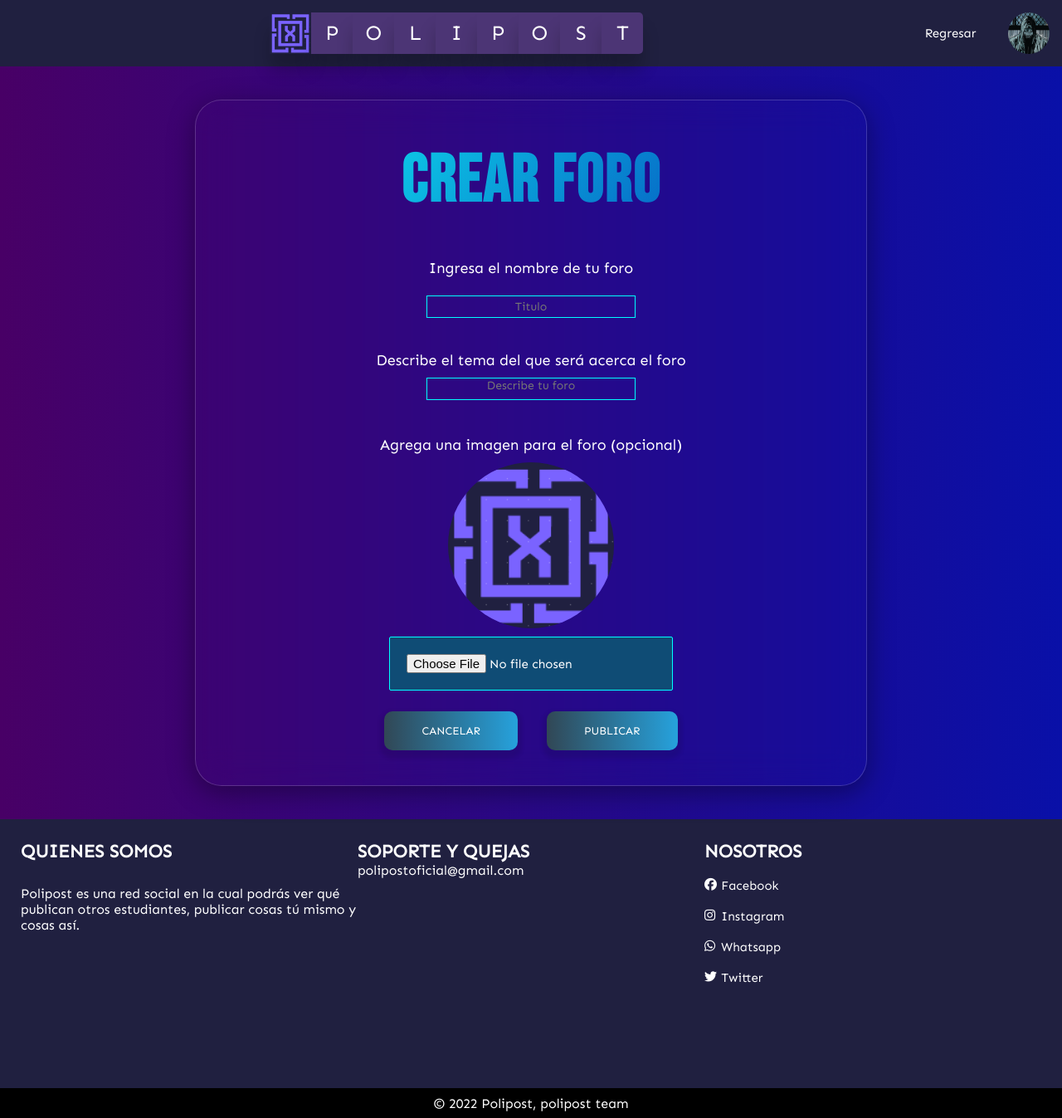
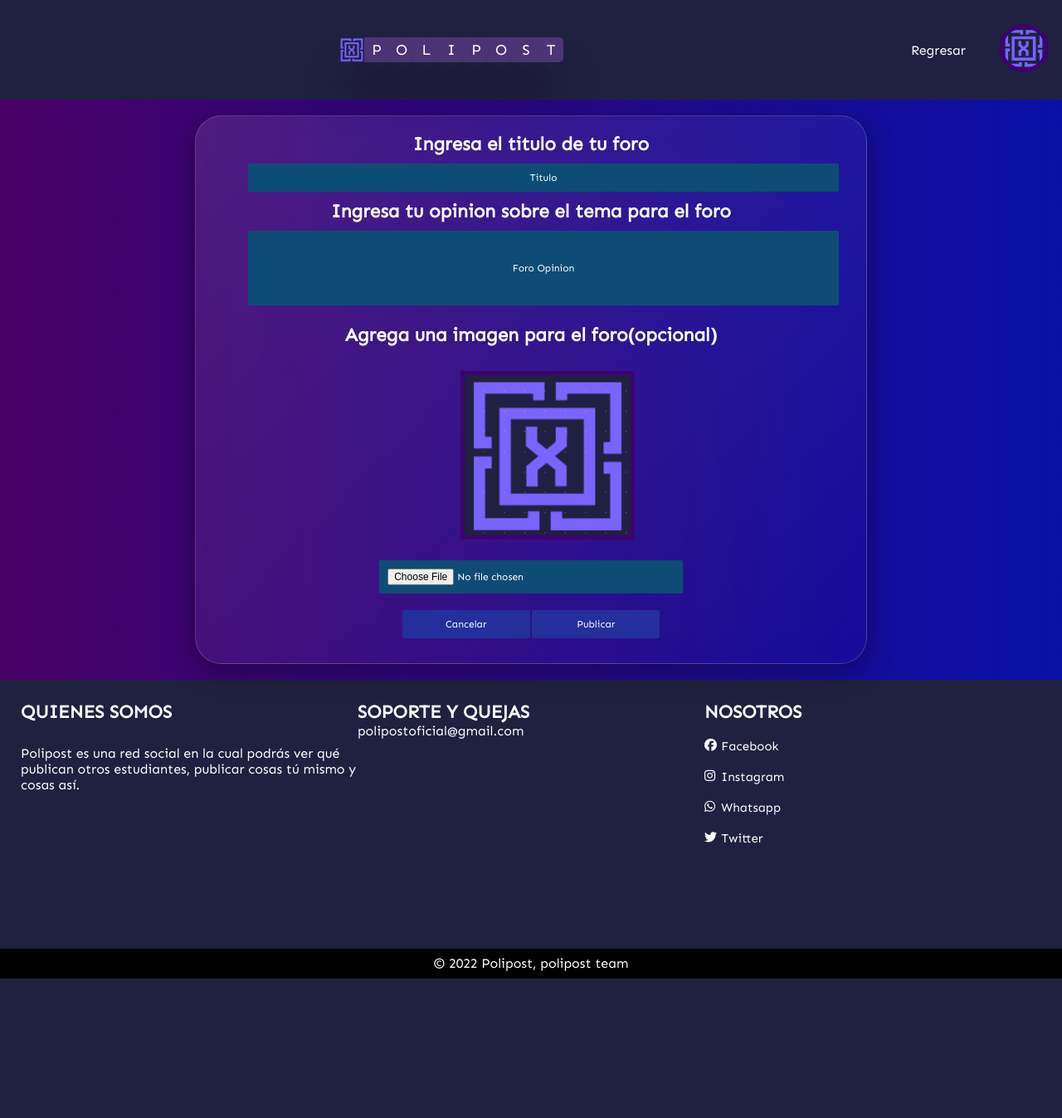
Before and after one commit to Yag0Veg4/Polipost, a PHP site: page /foro/crear_foro.html in a window 1280 px wide. Shown: the whole page at 83% size. After the commit the page ends 1179 px from the top, so only its background shows below. Run offline with PHP 8.4, Linux system fonts and the light colour scheme; some libraries are stand-ins or nearby versions.

Commit message:
Revert "Cambios de diseño"
This reverts commit 1608cd23a69cb93c28b4eac71cb5e47fd5292b48.

```diff
--- a/foro/crear_foro.css
+++ b/foro/crear_foro.css
@@ -18,12 +18,40 @@ body {
 }
 
     header {
+        width: 100%;
+        height: 15vh;
         background-color: #202040;
+        display: grid;
+        grid-template-columns: 85% 15%;
+        grid-area: center;
+        align-content: center;
+        align-items: center;
+        position: fixed;
+        z-index: 1;
     }
-        #nav-bar {
-            display: grid;
-            grid-template-columns: 86% 7% 7%;
+
+        #nav-logo {
+            display: flex;
+            justify-content: center;
+            align-items: center;
         }
+
+        #nav-links {
+            display: flex;
+            align-items: center;
+        }
+
+        #nav {
+            display: flex;
+            align-items: center;
+        }
+            #nav a {
+                color: #fff;
+            }
+                #nav a:hover {
+                    transition: 0.3s all ease-in-out;
+                    color: darkorange;
+                }
 
         #logo{
             float: left;
@@ -40,16 +68,16 @@ body {
             align-items: center;
         }
             #logo ul li {
-                width: 50px;
-                height: 50px;
+                width: 30px;
+                height: 30px;
                 background-color: #4C3575;
                 color: white;
                 font-family: 'Sen';
-                font-size: 25px;
+                font-size: 18px;
                 display: flex;
                 justify-content: center;
                 align-items: center;
-                box-shadow: 0 20px 20px rgba(0, 0, 0, 0.2);
+                box-shadow: 0 40px 50px rgba(0, 0, 0, 0.2);
                 transition: 0.3s ease-in-out;
             }
                 #img-logo img{
@@ -59,8 +87,8 @@ body {
                 }
 
                 #logo ul li img {
-                    width: 50px;
-                    height: 50px;
+                    width: 30px;
+                    height: 30px;
                 }
 
                 #logo ul li:first-child {
@@ -79,103 +107,31 @@ body {
                         transform: skewY(-15deg);
                     }
 
-        #nav-links {
-            display: flex;
-            justify-content: center;
-            align-items: center;
-        }
-            #nav-links a {
-                font-size: 15px;
-                color: white;
-                transition: 0.2s all ease-in-out;
-            }
-                #nav-links a:hover {
-                    font-size: 16px;
-                    color: darkorange;
-                }
-
-    #menu-perfil {
-        display: flex;
-        justify-content: end;
-        align-items: center;
-        padding: 15px;
-        position: relative;
+    #n1 a {
+        color: white;
     }
-        #menu-perfil a {
-            color: #fff;
-            text-decoration: none;
+        #n1 a:hover {
+            color: #696969;
         }
 
-        #opciones-menu {
-            display: none;
-            overflow: hidden;
-            box-shadow: 2px 2px 5px;
-            position: absolute;
-            min-width: 100px;
-            margin-top: 110px;
-            transition: 0.3s all ease-in-out;
-        }
-            #menu-perfil:hover #opciones-menu {
-                display: grid;
-                align-items: flex-end;
-            }
-
-            #menu-perfil #opciones-menu ul {
-                padding: 0px;
-                margin-top: 0px;
-                list-style: none;
-                background-color: #055dc8d5;
-            }
-                #opciones-menu a {
-                    color: #fff;
-                    display: grid;
-                    align-items: flex-end;
-                    padding: 5px;
-                    text-decoration: none;
-                    transition: .2s all ease-in-out;
-                }
-
-                #opciones-menu a:hover {
-                    color: darkorange;
-                    background-color: #156fdcd5;
-                }
-
-        #imp {
-            width: 50px;
-            height: 50px;
-            border-radius: 50%;
-            object-fit: cover;
-        }
-
-
-main {
-    z-index: 2;
-    text-align: center;
-    display: grid;
-}
-    #tit {
-        font-weight:900;
-        font-size: 80px;
-        font-family: 'Bebas Neue';
-        letter-spacing: 2px;
-        padding: 30px;
-        background: -webkit-linear-gradient(143deg, rgba(2,51,181,1) 0%, rgba(16,255,248,1) 100%);
-        -webkit-background-clip: text;
-        -webkit-text-fill-color: transparent;
+    main {
+        margin-top: 15vh;
+        min-height: 50vh;
+        z-index: 2;
+        text-align: center;
     }
 
-        .sub-tit {
+        label{
             text-align: center;
-            font-size: 18px;
-            font: lighter;
         }
 
     #glass {
+        width: 60%;
+        height: auto;
         display: block;
         margin: auto;
-        width: 60%;
-        height: auto;
-        background: linear-gradient(135deg, rgba(255, 255, 255, -1), rgba(255, 255, 255, 0));
+        float: center;
+        background: linear-gradient(135deg, rgba(255, 255, 255, 0.1), rgba(255, 255, 255, 0));
         -webkit-backdrop-filter: blur(20px);
         backdrop-filter: blur(20px);
         box-shadow: 0 8px 32px 0 rgba(0, 0, 0, 0.37);
@@ -184,119 +140,133 @@ main {
         color: white;
         font-size: 10px;
         padding: 20px 20px;
-        margin: 40px auto;
     }
 
-    .secc {
-        padding: 15px;
-    }
+        input {
+            padding: 10px 10px;
+            border: none;
+            margin: 10px 0;
+            width: calc(70% - 22px);
+            text-align: center;
+            font-size: 12px;
+            font-family: 'Sen';
+            background-color: #0F4C75;
+            border-radius: 2px;
+            color: #292929;
+            transition: 0.3s all ease-in-out;
 
-    .nom-foro {
-        display: grid;
-        justify-content: center;
-    }
-        .inp {
-            width: 250px;
-            height: 25px;
-            margin: 10px;
-            font-size: 14px;
-            font-family: 'Sen';
-            background-color: transparent;
-            border: 1px solid cyan;
-            color: #fff;
-            transition: 0.3s all ease-in-out;
-            text-align: center;
         }
-            .inp:focus {
-                width: 450px;
-                height: 25px;
-                background-color: #0F4C75;
+
+            input::placeholder {
+                color: #fff;
+                transition: 0.3s all ease-in-out;
             }
 
-    .desc-foro {
-        display: grid;
-        justify-content: center;
-    }
-        textarea {
-            width: 250px;
-            height: 25px;
-            resize: none;
-            margin: 10px;
-            font-size: 14px;
-            font-family: 'Sen';
-            background-color: transparent;
-            border: 1px solid cyan;
-            color: #fff;
-            transition: 0.3s all ease-in-out;
-            text-align: center;
-        }
-            textarea:focus {
-                width: 450px;
-                height: 300px;
-                background-color: #0F4C75;
+                input:focus::placeholder {
+                    color: #393939;
+                }
+
+                input:focus,
+                input:not(:placeholder-shown) {
+                    width: calc(80% - 22px);
+                    background-color: rgba(255,255,255,0.9);
+                }
+
+            label{
+                font-size: 15px;
             }
 
-    .img-foro {
-        display: grid;
-        justify-content: center;
-        align-items: center;
-        row-gap: 10px;
-    }
+            #TF{
+                width: 90%;
+                height: 20%;
+                float: center;
+                margin-left: 30px;
+            }
 
-        .img-foro #foto-fo {
-            display: block;
-            margin: auto;
+            #OF{
+                width: 90%;
+                height: 70px;
+                float: center;
+                margin-left: 30px;
+            }
+
+            #CAN{
+
+                width: 20%;
+                cursor: pointer;
+
+            }
+
+            #CAN:hover{
+                background-color: #646FD4;
+            }
+
+            #PU{
+                width: 20%;
+                cursor: pointer;
+
+            }
+
+            #PU:hover{
+                background-color: #646FD4;
+            }
+
+            input[type=submit] {
+                background-color: #242F9B;
+                color: white;
+            }
+
+            #select-foto{
+                padding: 10px 10px;
+                border: none;
+                margin: 10px 0;
+                width: 45%;
+                text-align: center;
+                font-size: 12px;
+                font-family: 'Sen';
+                background-color: #0F4C75;
+                border-radius: 2px;
+                color: #292929;
+                transition: 0.3s all ease-in-out;
+                color: white;
+            }
+
+
+
+            #RE{
+                color: white;
+                margin-top: 20px;
+                margin-left: 10px;
+            }
+
+            #RE:hover{
+                color: #696969;
+            }
+
+
+
+
+            #peimg{
+
+                width: 50px;
+                height: auto;
+                border-radius: 50%;
+                border: 5px solid #3F0071;
+                margin-left: 40px;
+
+
         }
 
-            #foto-fo{
+        #foto-fo{
                 width: 200px;
-                height: 200px;
-                object-fit: cover;
-                border-radius: 50%;
-            }
+                height: auto;
+                border: 5px solid #3F0071;
+                margin-left: 40px;
+        }
 
-        .img-foro #select-foto {
-            display: block;
-            margin: auto;
-        }
-            #select-foto {
-                background-color: #0F4C75;
-                font-family: 'Sen';
-                font-size: 15px;
-                width: 300px;
-                height: auto;
-                padding: 20px;
-                border: 1px solid cyan;
-                border-radius: 2px;
-            }
 
-    .btns {
-        display: flex;
-        align-items: center;
-        justify-content: center;
-        gap: 15px;
-    }
-            .btn {
-                background-image: linear-gradient(to left, #314755 0%, #26a0da  51%, #314755  100%);
-                margin: 10px;
-                padding: 15px 45px;
-                text-align: center;
-                text-transform: uppercase;
-                transition: 0.4s;
-                background-size: 200% auto;
-                color: white;
-                border-radius: 10px;
-                display: block;
-                border: none;
-                font-family: 'Sen';
-                box-shadow: 0 5px 5px 5px rgba(0, 0, 0, .09);
-            }
 
-                .btn:hover {
-                    background-position: right center;
-                    color: #fff;
-                    text-decoration: none;
-                }
+
 
     footer {
         width: 100%;
--- a/foro/crear_foro.html
+++ b/foro/crear_foro.html
@@ -10,13 +10,12 @@
         <link rel="preconnect" href="https://fonts.gstatic.com" crossorigin>
         <link href="https://fonts.googleapis.com/css2?family=Sen&display=swap" rel="stylesheet">
         <link href="https://fonts.googleapis.com/css2?family=Lato&display=swap" rel="stylesheet">
-        <link href="https://fonts.googleapis.com/css2?family=Bebas+Neue&display=swap" rel="stylesheet">
         <link rel="stylesheet" href="https://use.fontawesome.com/releases/v5.8.1/css/all.css" integrity="sha384-50oBUHEmvpQ+1lW4y57PTFmhCaXp0ML5d60M1M7uH2+nqUivzIebhndOJK28anvf" crossorigin="anonymous">
         <link rel="shortcut icon" href="../image/logo.png" type="image/*">
     </head>
     <body>
         <header>
-            <nav id="nav-bar">
+            <nav id="nav-logo">
                 <section id="logo">
                     <ul>
                         <li id="img-logo"><a href="../index.php"><img src="../image/logo.png" alt=""></a></li>
@@ -30,46 +29,37 @@
                         <li><a href="../index.php">T</a></li>
                     </ul>
                 </section>
-                <section id="nav-links">
-                    <a href="javascript:history.back()">Regresar</a>
-                </section>
-                <section id="menu-perfil">
-                    <img src="../image/Batman.jpg" id="imp">
-                    <section id="opciones-menu">
-                        <ul>
-                            <li><a href="../perfil usuario/perfil-user.html">Perfil</a></li>
-                            <li><a href="../Polipost/login/logout.php">Sailr</a></li>
-                        </ul>
-                    </section>
-                </section>
             </nav>
+            <section id="nav-links">
+                <nav> <a href="javascript:history.back()" id="RE">Regresar</a></nav>
+                <nav id="nav">
+                    <a href="/perfil/perfil-user.html"><img src="../image/logo.png" id="peimg"></a>
+                </nav>
+            </section>
         </header>
         <main>
-            <section id="glass">
-                <big><h1 id="tit">CREAR FORO</h1></big>
-                <form action="registro-foro.php" method="post">
-                    <article>
-                        <section class="nom-foro secc">
-                            <label for="" class="sub-tit">Ingresa el nombre de tu foro</label><br>
-                            <input type="text" name="Tforo" placeholder="Titulo" required class="inp">
-                        </section>
-                        <section class="tema-foro secc">
-                            <label for="" class="sub-tit">Describe el tema del que será acerca el foro</label><br>
-                            <p><textarea name="inp-desc" id="inp-desc" placeholder="Describe tu foro"></textarea></p>
-                        </section>
-                        <section class="img-foro secc">
-                            <label for="imagen" class="sub-tit">Agrega una imagen para el foro (opcional)</label>
-                            <img src="../image/logo.png" id="foto-fo">
-                            <input type="file" id="select-foto">
-                        </section>
-                        <section class="btns">
-                            <input type="submit" name="Cancelar" class="btn" value="Cancelar">
-                            <input type="submit" name="Publicar" class="btn" value="Publicar">
-                        </section>
-                    </article>
+            <form action="" method="">
+                <br>
+                <article id="glass">
+                    <label for=""><h1>Ingresa el titulo de tu foro</h1></label>
+                    <input type="text" name="Tforo" placeholder="Titulo" required id="TF">
+                    <label for=""><h2>Ingresa tu opinion sobre el tema para el foro</h2></label>
+                    <input type="text" name="Opforo" placeholder="Foro Opinion" required id="OF">
                     <br>
-                </form>
-            </section>
+                    <br>
+                    <label for="imagen"><h2>Agrega una imagen para el foro(opcional)</h2></label>
+                    <br>
+                    <br>
+                    <img src="../image/logo.png" id="foto-fo">
+                    <br>
+                    <br>
+                    <input type="file" id="select-foto">
+                    <br>
+                    <input type="submit" name="Cancelar" id="CAN" value="Cancelar">
+                    <input type="submit" name="Publicar" id="PU" value="Publicar">
+                </article>
+                <br>
+            </form>
         </main>
         <footer>
             <article id="us">
--- a/index.php
+++ b/index.php
@@ -56,7 +56,7 @@
                     <img src="../Polipost/image/Batman.jpg" id="imp">
                     <section id="opciones-menu">
                         <ul>
-                            <li><a href="../Polipost/perfil usuario/perfil-user.html">Perfil</a></li>
+                            <li><a href="../Polipost/perfil usuario/perfil-user.php">Perfil</a></li>
                             <li><a href="../Polipost/login/logout.php">Sailr</a></li>
                         </ul>
                     </section>
--- a/perfil usuario/perfil-user.css
+++ b/perfil usuario/perfil-user.css
@@ -17,6 +17,7 @@ body {
     header {
         background-color: #202040;
         width: 100%;
+        height: 15vh;
         align-items: center;
         justify-content: center;
         position: fixed;
--- a/perfil usuario/perfil-user.html
+++ b/perfil usuario/perfil-user.html
@@ -140,7 +140,7 @@
                         </section>
                     </section>
                     <section class="btn-act" id="ver-mas">
-                        <a href="../Editar perfil/editar perfil.html">Actualizar información</a>
+                        <a href="../MP/inf-user.html">Actualizar información</a>
                     </section>
                 </section>
             </article>
```
